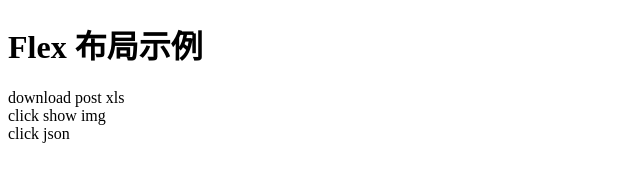
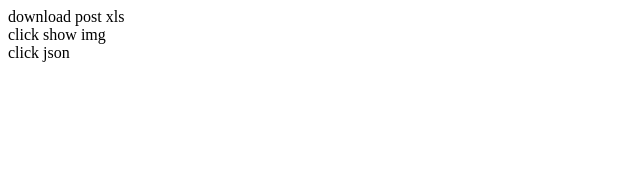
Before and after one commit to YeWills/koa-demo, a website: page src/index.html in a window 1280 px wide. Shown: the whole page, without its empty margins (0-640 px from the left). Drawn offline with Linux system fonts and the light colour scheme.

Commit message:
更新readme

```diff
--- a/src/index.html
+++ b/src/index.html
@@ -2,7 +2,7 @@
 <html lang="en">
 <head>
 	<meta charset="UTF-8">
-    <title>Flex 布局示例</title>
+    <title>koa-response-blob-demo</title>
     <style>
         img{
             width: 200px;
@@ -18,8 +18,6 @@
     <script src="./index.js"></script>
 </head>
 <body>
-	<h1>Flex 布局示例</h1>
-
 	<div class="box box-26">
 		<div class="box-item" onclick="download()">download post xls</div>
 		<div class="box-item" onclick="clickImg()">click show img</div>
```
Also changed, not shown: README.md.
